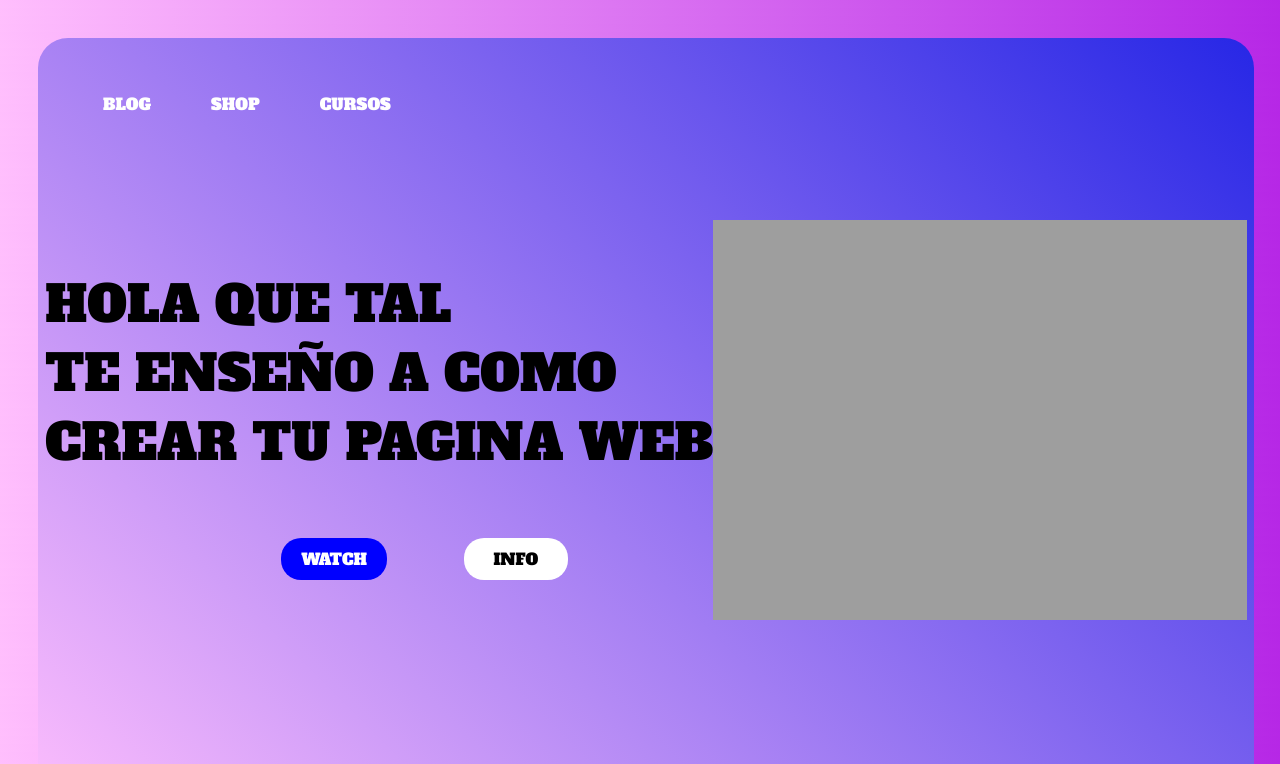
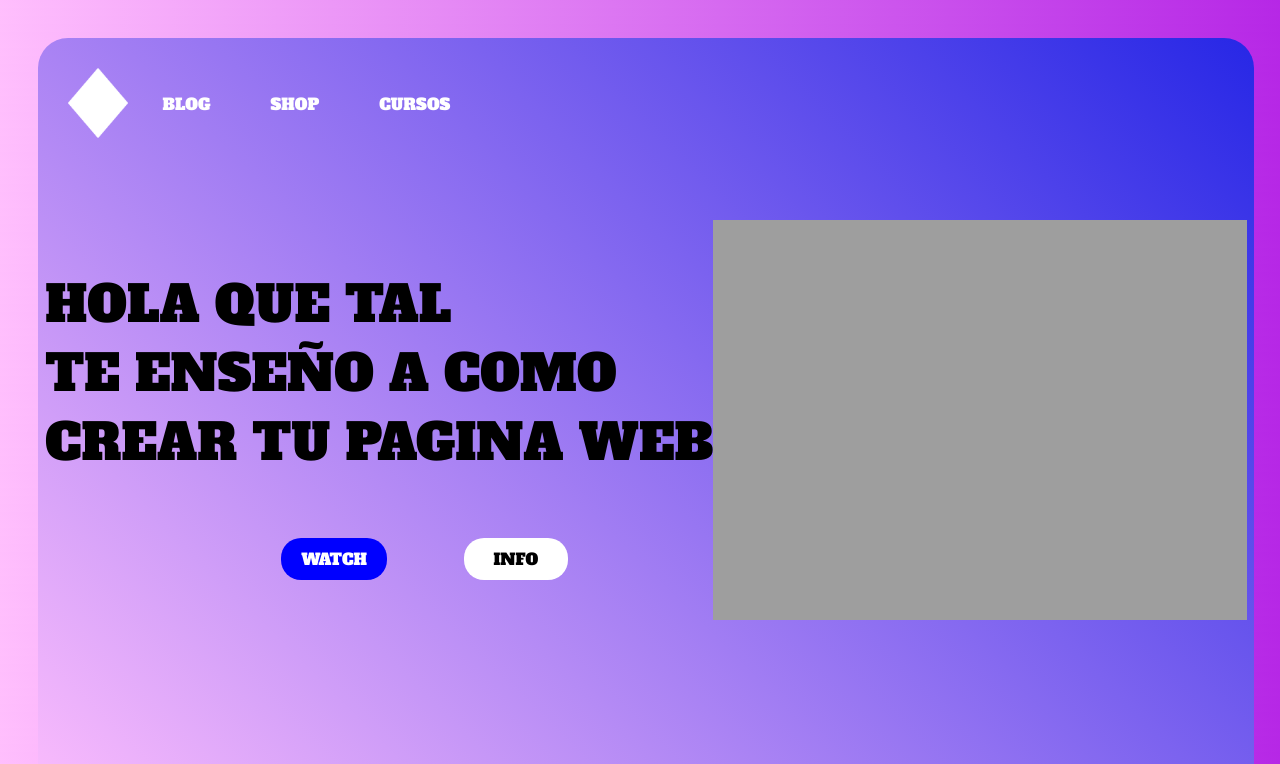
Before and after one commit to AlejandroRLAS/helloworld, a plain HTML site: page index.html in a window 1280 px wide. Shown: the top 764 px of the page. Drawn offline with Linux system fonts and the light colour scheme; the site is published under a folder, as on GitHub Pages, so addresses that start at the root find nothing.

Commit message:
Update index.html

```diff
--- a/index.html
+++ b/index.html
@@ -18,7 +18,7 @@
 
 
     <header class="menu">
-        <img class="imagen-inicio-1" src="/img/IMG_2618.PNG" alt="" srcset="">
+        <img class="imagen-inicio-1" src="img/IMG_2618.PNG" alt="" srcset="">
         <a class="a-decoration" href="http://" target="_blank" rel="noopener noreferrer">BLOG</a>
         <a class="a-decoration" href="http://" target="_blank" rel="noopener noreferrer">SHOP</a>
         <a class="a-decoration" href="http://" target="_blank" rel="noopener noreferrer">CURSOS</a>
```
